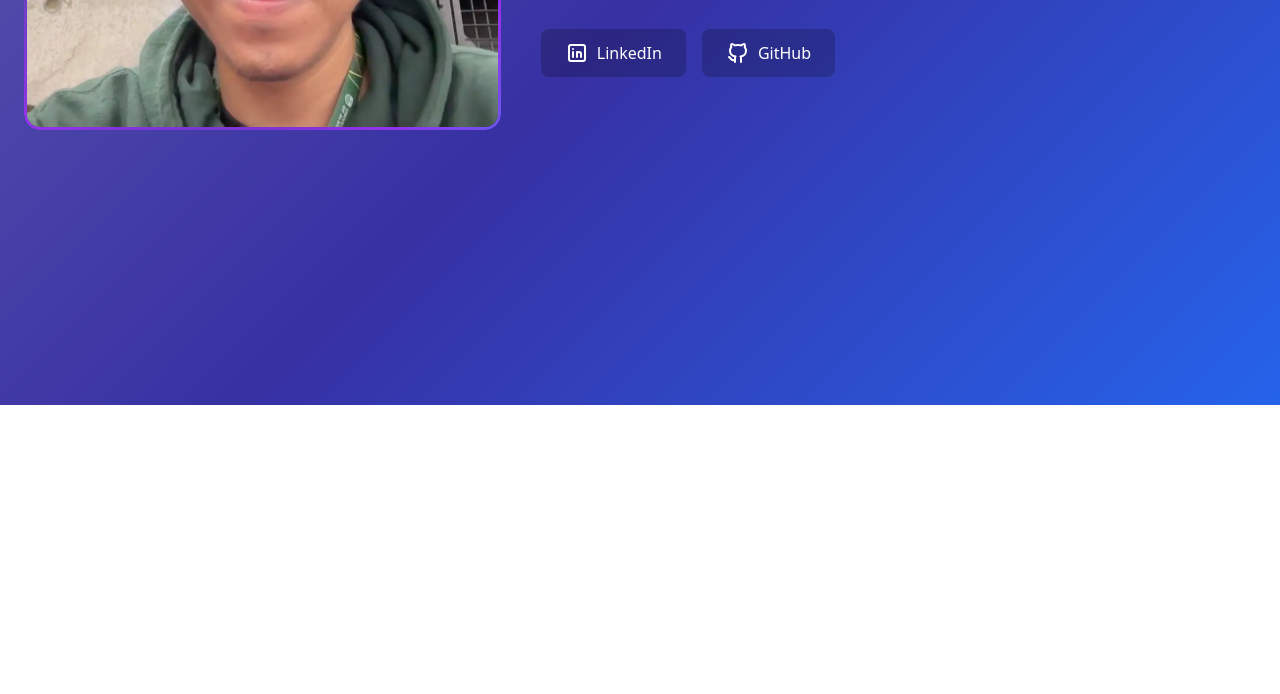
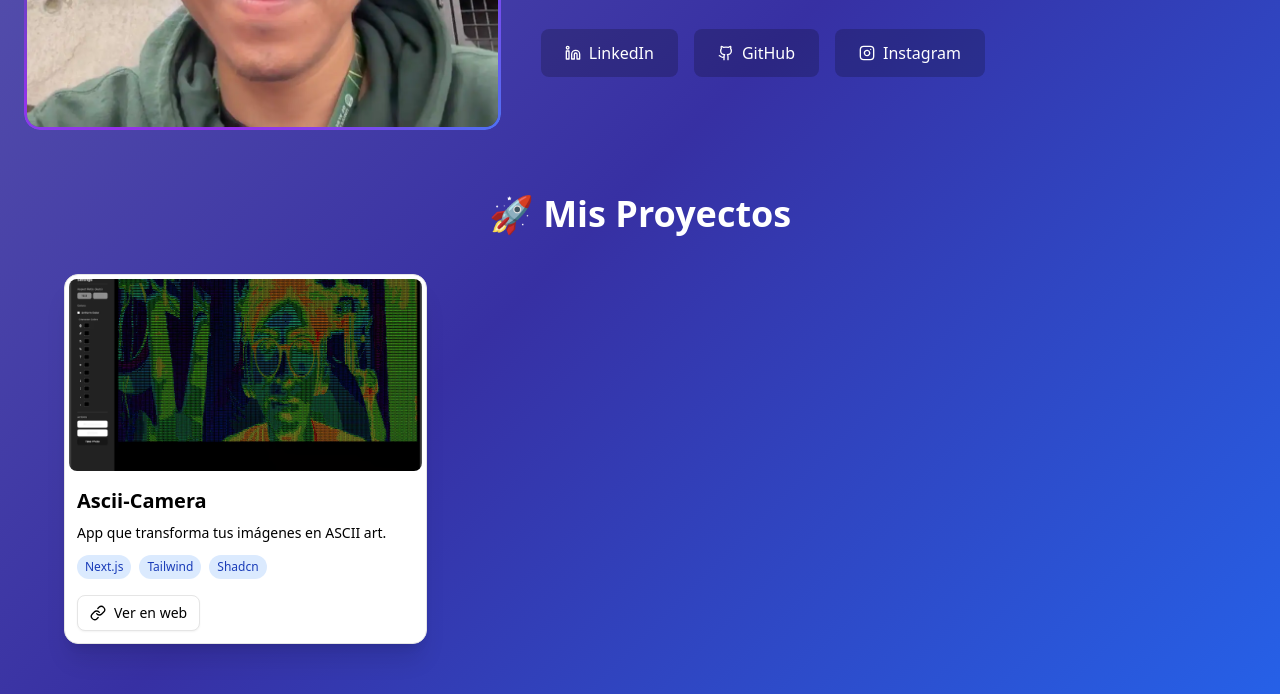
Before and after one commit to Edgar100800/main-portforlio, an Astro site: page / in a window 1280 px wide. Shown: the part 395-1089 px from the top of the page. Before the commit the page ends 800 px from the top, so only its background shows below. Built offline with nearby package versions, Linux system fonts and the light colour scheme; Astro itself is replaced by a stand-in of ours.

Commit message:
Add ProjectsSection component to showcase projects, including Ascii-Camera, and integrate it into the index page; add card component for project display.

```diff
--- /dev/null
+++ b/src/components/ProjectsSection.tsx
@@ -0,0 +1,128 @@
+import { Card, CardContent } from "@/components/ui/card";
+import { Button } from "@/components/ui/button";
+import { Github, Link, Youtube } from "lucide-react";
+
+interface Project {
+  title: string;
+  description: string;
+  tech: string[];
+  type: "web" | "github" | "youtube";
+  link?: string;
+  github?: string;
+  youtube?: string;
+  image: string;
+}
+
+const projects: Project[] = [
+  // {
+  //   title: "Ascii-Camera",
+  //   description:
+  //     "App de Realidad Aumentada para museos. Escanea QR y accede a contenido multimedia.",
+  //   tech: ["Next.js", "Supabase", "PWA"],
+  //   link: "https://github.com/edgarchambilla/qr-museum-app",
+  //   image: "/profile.webp",
+  // },
+  {
+    title: "Ascii-Camera",
+    description: "App que transforma tus imágenes en ASCII art.",
+    tech: ["Next.js", "Tailwind", "Shadcn"],
+    type: "web",
+    github: "https://github.com/edgarchambilla/ascii-camera",
+    link: "https://www.edgarchambilla.com/ascii-camera",
+    image: "/ascii-camera.avif",
+  },
+  // {
+  //   title: "Startup Portfolio",
+  //   description: "Mi portafolio personal usando Astro, Tailwind y Magic UI.",
+  //   tech: ["Astro", "Tailwind", "Magic UI"],
+  //   link: "https://edgarchambilla.com",
+  //   image: "/profile.webp",
+  // },
+];
+
+export default function ProjectsSection() {
+  return (
+    <section className="py-16 px-0  text-white">
+      <div className="max-w-6xl mx-auto">
+        <h2 className="text-4xl font-bold text-center mb-10">
+          🚀 Mis Proyectos
+        </h2>
+        <div className="grid gap-8 md:grid-cols-2 lg:grid-cols-3">
+          {projects.map((project, index) => (
+            <Card
+              key={project.title}
+              className="hover:scale-105 p-1 gap-2 transition-transform duration-300 shadow-xl bg-white text-black"
+            >
+              <img
+                src={project.image}
+                alt={`Preview de ${project.title}`}
+                className="w-full h-48 object-cover rounded-md "
+              />
+              <CardContent className="p-2">
+                <h3 className="text-xl font-semibold mb-2">{project.title}</h3>
+                <p className="text-sm mb-3">{project.description}</p>
+                <div className="flex flex-wrap gap-2 mb-4">
+                  {project.tech.map((tech, i) => (
+                    <span
+                      key={tech}
+                      className="bg-blue-100 text-blue-800 px-2 py-1 rounded-full text-xs"
+                    >
+                      {tech}
+                    </span>
+                  ))}
+                </div>
+                <div className="flex gap-2">
+                  {project.type === "web" && (
+                    <a
+                      href={project.link}
+                      target="_blank"
+                      rel="noopener noreferrer"
+                    >
+                      <Button
+                        variant="outline"
+                        className="flex items-center gap-2"
+                      >
+                        <Link className="w-4 h-4" />
+                        Ver en web
+                      </Button>
+                    </a>
+                  )}
+                  {project.type === "github" && (
+                    <a
+                      href={project.github}
+                      target="_blank"
+                      rel="noopener noreferrer"
+                    >
+                      <Button
+                        variant="outline"
+                        className="flex items-center gap-2"
+                      >
+                        <Github className="w-4 h-4" />
+                        Ver en GitHub
+                      </Button>
+                    </a>
+                  )}
+                  {project.youtube && (
+                    <a
+                      href={project.youtube}
+                      target="_blank"
+                      rel="noopener noreferrer"
+                    >
+                      <Button
+                        variant="outline"
+                        className="flex items-center gap-2"
+                      >
+                        <Youtube className="w-4 h-4" />
+                        Ver en Youtube
+                      </Button>
+                    </a>
+                  )}
+                </div>
+              </CardContent>
+            </Card>
+          ))}
+        </div>
+      </div>
+    </section>
+  );
+}
--- /dev/null
+++ b/src/components/ui/card.tsx
@@ -0,0 +1,92 @@
+import type { ComponentProps } from "react"
+
+import { cn } from "@/lib/utils"
+
+function Card({ className, ...props }: ComponentProps<"div">) {
+  return (
+    <div
+      data-slot="card"
+      className={cn(
+        "bg-card text-card-foreground flex flex-col gap-6 rounded-xl border py-6 shadow-sm",
+        className
+      )}
+      {...props}
+    />
+  )
+}
+
+function CardHeader({ className, ...props }: React.ComponentProps<"div">) {
+  return (
+    <div
+      data-slot="card-header"
+      className={cn(
+        "@container/card-header grid auto-rows-min grid-rows-[auto_auto] items-start gap-1.5 px-6 has-data-[slot=card-action]:grid-cols-[1fr_auto] [.border-b]:pb-6",
+        className
+      )}
+      {...props}
+    />
+  )
+}
+
+function CardTitle({ className, ...props }: React.ComponentProps<"div">) {
+  return (
+    <div
+      data-slot="card-title"
+      className={cn("leading-none font-semibold", className)}
+      {...props}
+    />
+  )
+}
+
+function CardDescription({ className, ...props }: React.ComponentProps<"div">) {
+  return (
+    <div
+      data-slot="card-description"
+      className={cn("text-muted-foreground text-sm", className)}
+      {...props}
+    />
+  )
+}
+
+function CardAction({ className, ...props }: React.ComponentProps<"div">) {
+  return (
+    <div
+      data-slot="card-action"
+      className={cn(
+        "col-start-2 row-span-2 row-start-1 self-start justify-self-end",
+        className
+      )}
+      {...props}
+    />
+  )
+}
+
+function CardContent({ className, ...props }: React.ComponentProps<"div">) {
+  return (
+    <div
+      data-slot="card-content"
+      className={cn("px-6", className)}
+      {...props}
+    />
+  )
+}
+
+function CardFooter({ className, ...props }: React.ComponentProps<"div">) {
+  return (
+    <div
+      data-slot="card-footer"
+      className={cn("flex items-center px-6 [.border-t]:pt-6", className)}
+      {...props}
+    />
+  )
+}
+
+export {
+  Card,
+  CardHeader,
+  CardFooter,
+  CardTitle,
+  CardAction,
+  CardDescription,
+  CardContent,
+}
--- a/src/pages/index.astro
+++ b/src/pages/index.astro
@@ -3,12 +3,17 @@ import Layout from '@/layouts/Layout.astro';
 import { SparklesText } from '@/components/magicui/sparkles-text';
 import { ProfileImage } from '@/components/ProfileImage';
 import { profile, socialLinks as rawSocialLinks } from '@/lib/links-data.ts';
+import { Instagram, Linkedin, Github, Youtube } from 'lucide-react';
+import ProjectsSection from '@/components/ProjectsSection';
 // Importa componentes de Magic UI / Shadcn aquí
 // Ejemplo: import { Meteors } from 'magic-ui-react'; // Asegúrate de tener react instalado si usas componentes react
 
 // Find LinkedIn and GitHub links dynamically
 const linkedinLink = rawSocialLinks.find(link => link.icon === 'linkedin');
 const githubLink = rawSocialLinks.find(link => link.icon === 'github');
+// const youtubeLink = rawSocialLinks.find(link => link.icon === 'youtube');
+const instagramLink = rawSocialLinks.find(link => link.icon === 'instagram');
+
 
 ---
 
@@ -34,7 +39,7 @@ const githubLink = rawSocialLinks.find(link => link.icon === 'github');
 						<h1 class="text-5xl md:text-6xl font-bold mb-6">Edgar Chambilla</h1>
 						<SparklesText
 							colors={{ first: "#9E7AFF", second: "#FE8BBB" }}
-							className="text-3xl md:text-5xl mb-6"
+							className="text-3xl md:text-5xl mb-6 text-fuchsia-200"
 							client:visible
 						>
 							Full Stack developer
@@ -59,14 +64,7 @@ const githubLink = rawSocialLinks.find(link => link.icon === 'github');
 								target="_blank"
 								rel="noopener noreferrer"
 							>
-								<svg xmlns="http://www.w3.org/2000/svg" class="icon icon-tabler icon-tabler-brand-linkedin mr-2" width="24" height="24" viewBox="0 0 24 24" stroke-width="2" stroke="currentColor" fill="none" stroke-linecap="round" stroke-linejoin="round">
-									<path stroke="none" d="M0 0h24v24H0z" fill="none"></path>
-									<path d="M4 4m0 2a2 2 0 0 1 2 -2h12a2 2 0 0 1 2 2v12a2 2 0 0 1 -2 2h-12a2 2 0 0 1 -2 -2z"></path>
-									<path d="M8 11l0 5"></path>
-									<path d="M8 8l0 .01"></path>
-									<path d="M12 16l0 -5"></path>
-									<path d="M16 16v-3a2 2 0 0 0 -4 0"></path>
-								</svg>
+								<Linkedin className="w-4 h-4 mr-2" />
 								LinkedIn
 
 							</a>
@@ -78,16 +76,25 @@ const githubLink = rawSocialLinks.find(link => link.icon === 'github');
 								target="_blank"
 								rel="noopener noreferrer"
 							>
-								<svg xmlns="http://www.w3.org/2000/svg" class="icon icon-tabler icon-tabler-brand-github mr-2" width="24" height="24" viewBox="0 0 24 24" stroke-width="2" stroke="currentColor" fill="none" stroke-linecap="round" stroke-linejoin="round">
-									<path stroke="none" d="M0 0h24v24H0z" fill="none"></path>
-									<path d="M9 19c-4.3 1.4 -4.3 -2.5 -6 -3m12 5v-3.5c0 -1 .1 -1.4 -.5 -2c2.8 -.3 5.5 -1.4 5.5 -6a4.6 4.6 0 0 0 -1.3 -3.2a4.2 4.2 0 0 0 -.1 -3.2s-1.1 -.3 -3.5 1.3a12.3 12.3 0 0 0 -6.2 0c-2.4 -1.6 -3.5 -1.3 -3.5 -1.3a4.2 4.2 0 0 0 -.1 3.2a4.6 4.6 0 0 0 -1.3 3.2c0 4.6 2.7 5.7 5.5 6c-.6 .6 -.6 1.2 -.5 2v3.5"></path>
-								</svg>
+								<Github className="w-4 h-4 mr-2" />
 								GitHub
+							</a>
+						)}
+						{instagramLink && (
+							<a
+								href={instagramLink.href}
+								class="inline-flex items-center justify-center bg-black/20 hover:bg-black/30 text-white rounded-lg px-6 py-3 transition-colors"
+								target="_blank"
+								rel="noopener noreferrer"
+							>
+								<Instagram className="w-4 h-4 mr-2" />
+								Instagram
 							</a>
 						)}
 					</div>
 				</div>
 			</div>
+			<ProjectsSection />
 		</div>
 	</main>
 </Layout>
```
Also changed, not shown: public/ascii-camera.avif (added).
